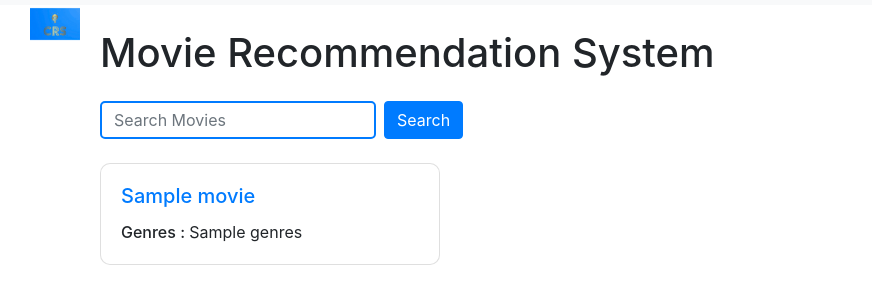
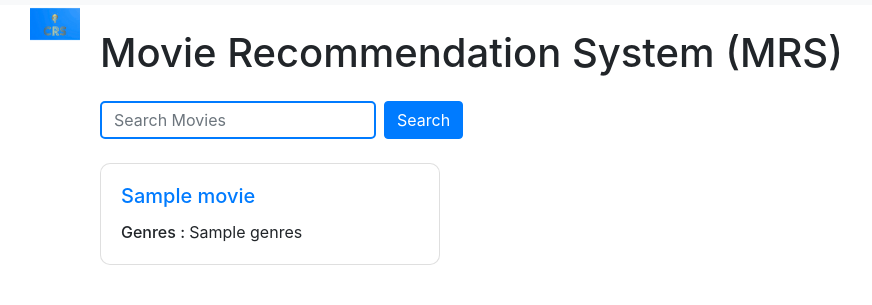
Before and after one commit to Azim04/Movie_Recommendation_System, a Django app: template recommendations/templates/home.html in a window 1280 px wide. Shown: the part 21-326 px from the top of the page, without its empty margins (0-872 px from the left). Run offline with Django 5.2, Linux system fonts and the light colour scheme; the template is opened without the code that fills it: most values are stand-ins (such as "Sample title", 1, 10 or a date in 2020); some libraries are stand-ins or nearby versions.

Commit message:
Update home.html

```diff
--- a/recommendations/templates/home.html
+++ b/recommendations/templates/home.html
@@ -39,7 +39,7 @@
 
 <div class="container mt-4">
     <div class="title-container">
-        <h1 class="mb-4">Movie Recommendation System</h1>
+        <h1 class="mb-4">Movie Recommendation System (MRS)</h1>
     </div>
 
     <!-- Search Bar -->
```
